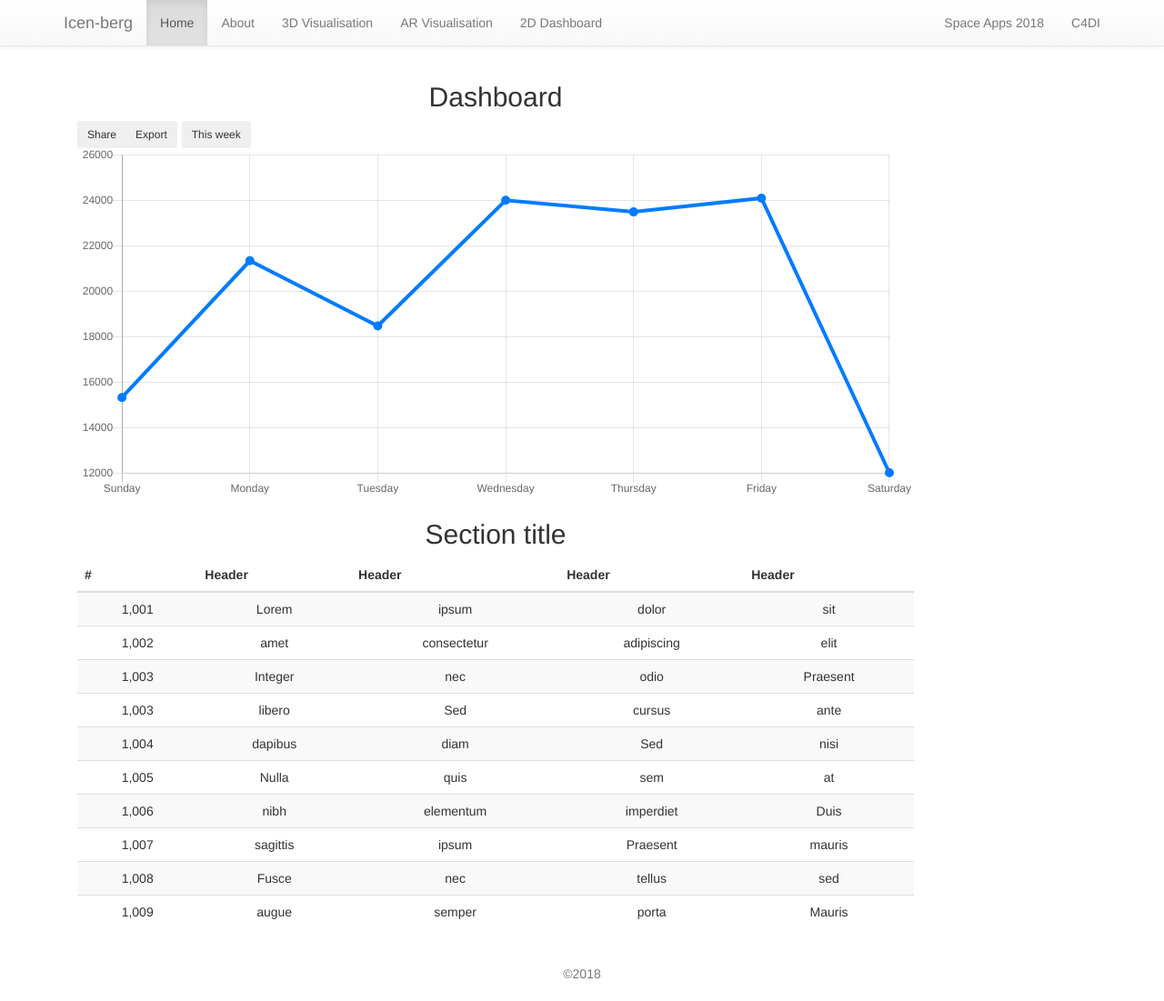
After one commit to mylestyson/summitspaceapps, a PHP site: template website/app/views/2d_view.view.php in a window 1280 px wide. The commit adds this page. Shown: the whole page at 91% size. Run offline with PHP 8.4, Linux system fonts and the light colour scheme; the template is opened without the code that fills it, so the values that code supplies are empty; a stand-in replaces the project's code that opens the database connection; some libraries are stand-ins or nearby versions.

Commit message:
Added 2d dashboard base

```diff
--- a/website/app/controllers/PagesController.php
+++ b/website/app/controllers/PagesController.php
@@ -11,6 +11,10 @@ class PagesController
   {
     return view('about');
   }
+  public function twod_view()
+  {
+    return view('2d_view');
+  }
 
 
 }
--- a/website/app/routes.php
+++ b/website/app/routes.php
@@ -1,3 +1,4 @@
 <?php
 $router->get('', 'PagesController@home');
 $router->get('about', 'PagesController@about');
+$router->get('2d_view', 'PagesController@twod_view');
--- /dev/null
+++ b/website/app/views/2d_view.view.php
@@ -0,0 +1,139 @@
+<?php require('partials/head.php');?>
+        <main role="main" class="col-md-9 ml-sm-auto col-lg-10 px-4">
+          <div class="d-flex justify-content-between flex-wrap flex-md-nowrap align-items-center pt-3 pb-2 mb-3 border-bottom">
+            <h1 class="h2">Dashboard</h1>
+            <div class="btn-toolbar mb-2 mb-md-0">
+              <div class="btn-group mr-2">
+                <button class="btn btn-sm btn-outline-secondary">Share</button>
+                <button class="btn btn-sm btn-outline-secondary">Export</button>
+              </div>
+              <button class="btn btn-sm btn-outline-secondary dropdown-toggle">
+                <span data-feather="calendar"></span>
+                This week
+              </button>
+            </div>
+          </div>
+
+          <canvas class="my-4 w-100" id="myChart" width="900" height="380"></canvas>
+
+          <h2>Section title</h2>
+          <div class="table-responsive">
+            <table class="table table-striped table-sm">
+              <thead>
+                <tr>
+                  <th>#</th>
+                  <th>Header</th>
+                  <th>Header</th>
+                  <th>Header</th>
+                  <th>Header</th>
+                </tr>
+              </thead>
+              <tbody>
+                <tr>
+                  <td>1,001</td>
+                  <td>Lorem</td>
+                  <td>ipsum</td>
+                  <td>dolor</td>
+                  <td>sit</td>
+                </tr>
+                <tr>
+                  <td>1,002</td>
+                  <td>amet</td>
+                  <td>consectetur</td>
+                  <td>adipiscing</td>
+                  <td>elit</td>
+                </tr>
+                <tr>
+                  <td>1,003</td>
+                  <td>Integer</td>
+                  <td>nec</td>
+                  <td>odio</td>
+                  <td>Praesent</td>
+                </tr>
+                <tr>
+                  <td>1,003</td>
+                  <td>libero</td>
+                  <td>Sed</td>
+                  <td>cursus</td>
+                  <td>ante</td>
+                </tr>
+                <tr>
+                  <td>1,004</td>
+                  <td>dapibus</td>
+                  <td>diam</td>
+                  <td>Sed</td>
+                  <td>nisi</td>
+                </tr>
+                <tr>
+                  <td>1,005</td>
+                  <td>Nulla</td>
+                  <td>quis</td>
+                  <td>sem</td>
+                  <td>at</td>
+                </tr>
+                <tr>
+                  <td>1,006</td>
+                  <td>nibh</td>
+                  <td>elementum</td>
+                  <td>imperdiet</td>
+                  <td>Duis</td>
+                </tr>
+                <tr>
+                  <td>1,007</td>
+                  <td>sagittis</td>
+                  <td>ipsum</td>
+                  <td>Praesent</td>
+                  <td>mauris</td>
+                </tr>
+                <tr>
+                  <td>1,008</td>
+                  <td>Fusce</td>
+                  <td>nec</td>
+                  <td>tellus</td>
+                  <td>sed</td>
+                </tr>
+                <tr>
+                  <td>1,009</td>
+                  <td>augue</td>
+                  <td>semper</td>
+                  <td>porta</td>
+                  <td>Mauris</td>
+                </tr>
+              </tbody>
+            </table>
+          </div>
+        </main>
+      </div>
+    </div>
+    <!-- Graphs -->
+        <script src="https://cdnjs.cloudflare.com/ajax/libs/Chart.js/2.7.1/Chart.min.js"></script>
+        <script>
+          var ctx = document.getElementById("myChart");
+          var myChart = new Chart(ctx, {
+            type: 'line',
+            data: {
+              labels: ["Sunday", "Monday", "Tuesday", "Wednesday", "Thursday", "Friday", "Saturday"],
+              datasets: [{
+                data: [15339, 21345, 18483, 24003, 23489, 24092, 12034],
+                lineTension: 0,
+                backgroundColor: 'transparent',
+                borderColor: '#007bff',
+                borderWidth: 4,
+                pointBackgroundColor: '#007bff'
+              }]
+            },
+            options: {
+              scales: {
+                yAxes: [{
+                  ticks: {
+                    beginAtZero: false
+                  }
+                }]
+              },
+              legend: {
+                display: false,
+              }
+            }
+          });
+        </script>
+<?php require('partials/footer.php');?>
--- a/website/app/views/partials/nav.php
+++ b/website/app/views/partials/nav.php
@@ -10,6 +10,7 @@
           <li><a href="/about">About</a></li>
           <li><a href="/3d_view.html">3D Visualisation</a></li>
           <li><a href="/">AR Visualisation</a></li>
+          <li><a href="/2d_view">2D Dashboard</a></li>
         </ul>
         <ul class="nav navbar-nav navbar-right">
           <li><a href="https://2018.spaceappschallenge.org/">Space Apps 2018</a></li>
```
